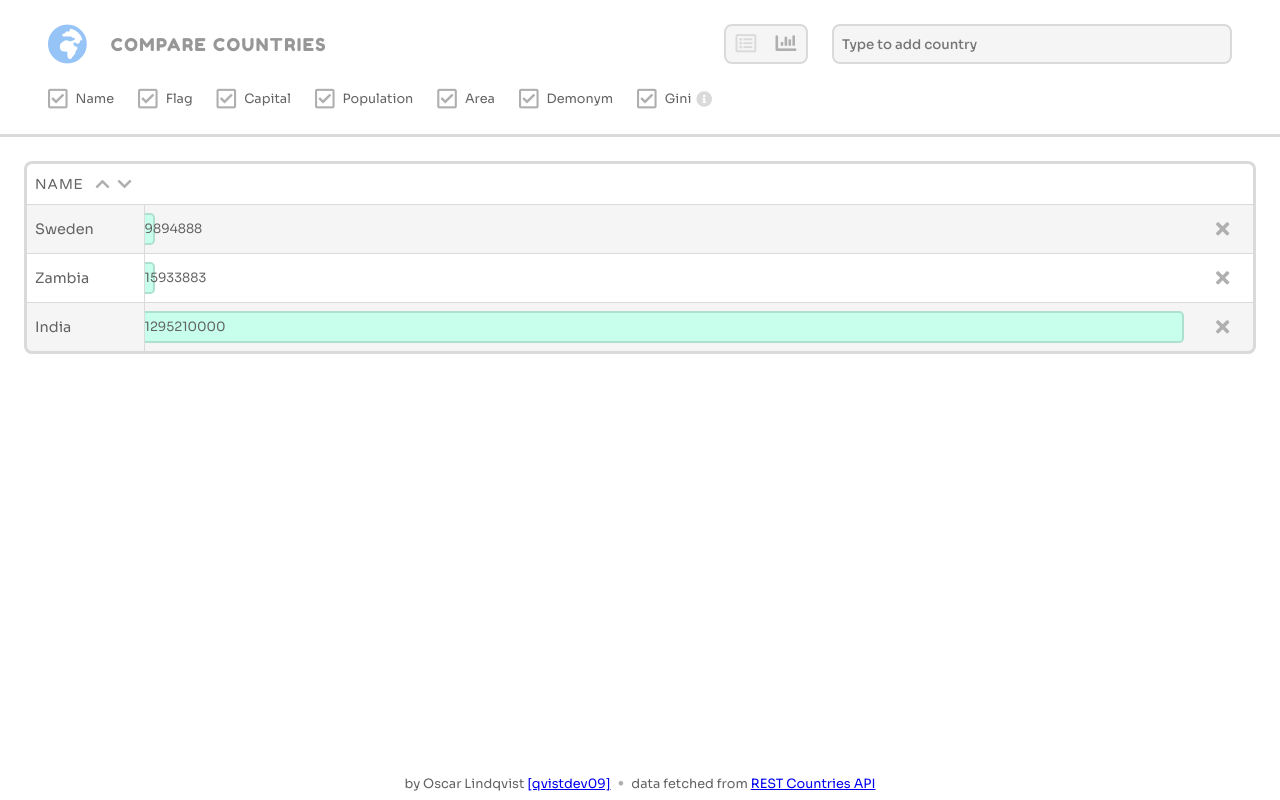
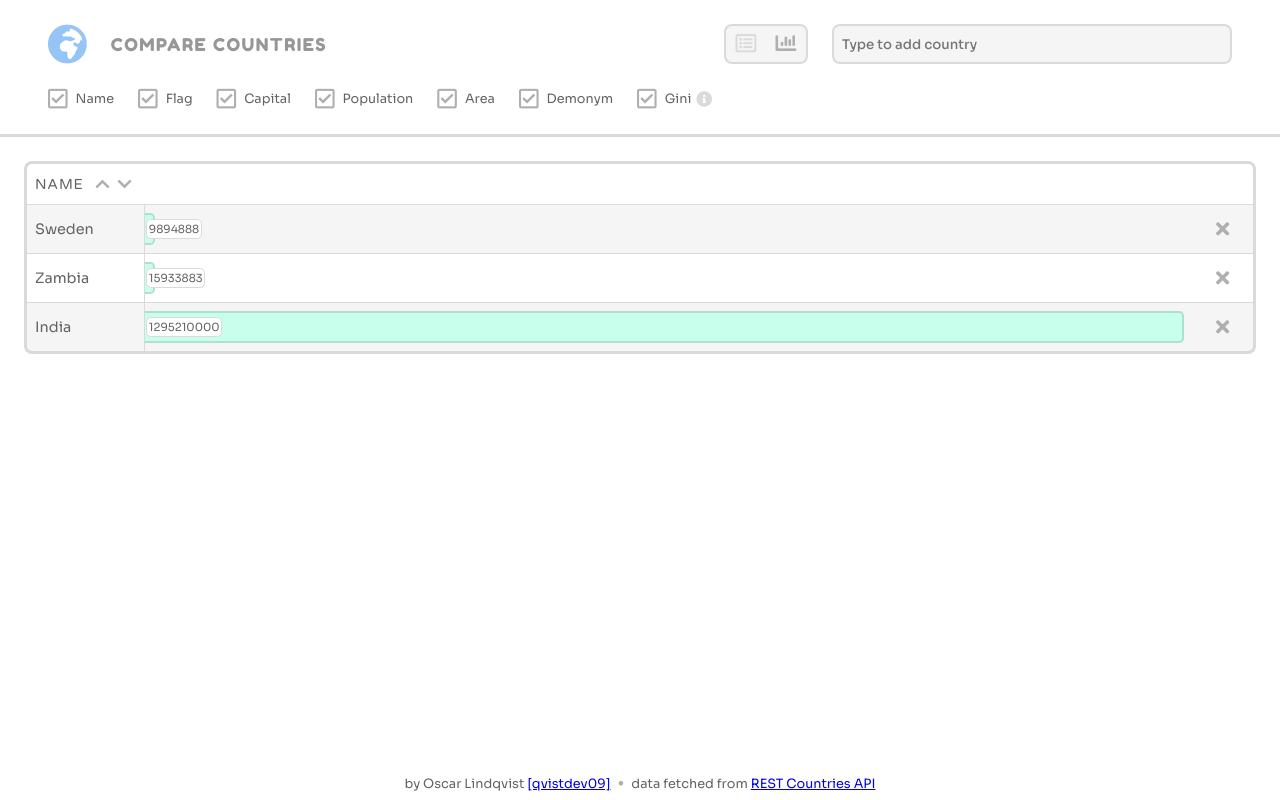
Before and after one commit to qvistdev09/compare-countries, a React (Create React App) app: page / in a window 1280 px wide. Both pictures are taken after a click on the element 766 px from the left and 44 px from the top of the page. Built offline with nearby package versions, Linux system fonts and the light colour scheme.

Commit message:
improve bar chart look

```diff
--- a/src/css/style.css
+++ b/src/css/style.css
@@ -157,9 +157,13 @@ p.site-description {
 }
 
 .bar-chart-label {
-  margin-right: var(--small);
+  margin-left: 0.1rem;
   color: var(--text-dark);
-  font-size: 0.8rem;
+  font-size: 0.7rem;
+  background-color: rgb(255, 255, 255);
+  padding: 0.1rem;
+  border: 1px solid var(--border-color);
+  border-radius: 0.3rem;
 }
 
 .delete-button {
```
